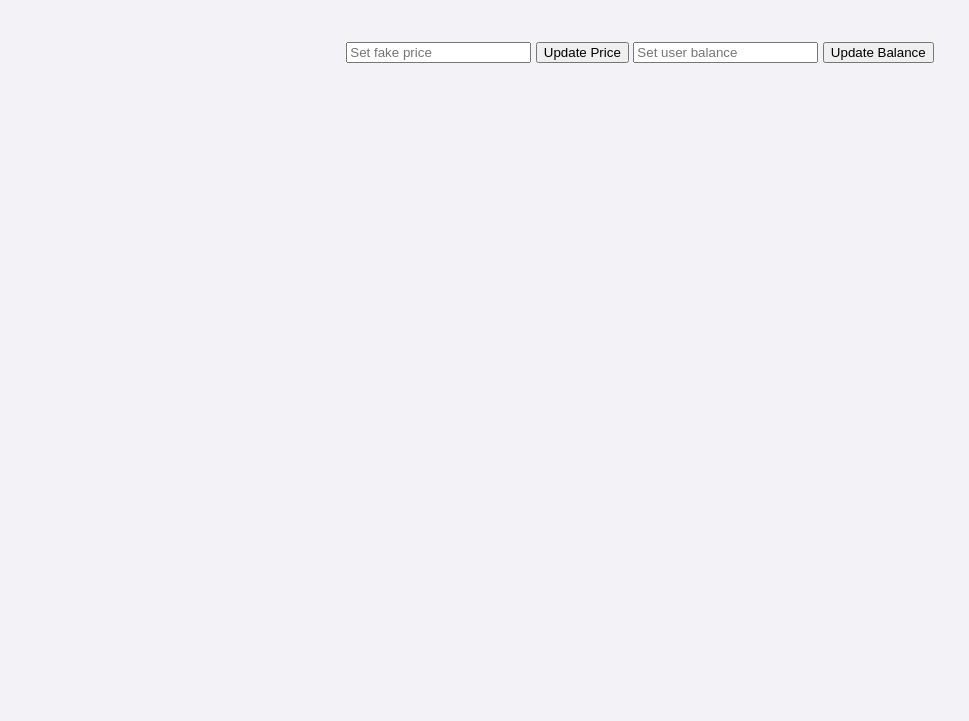
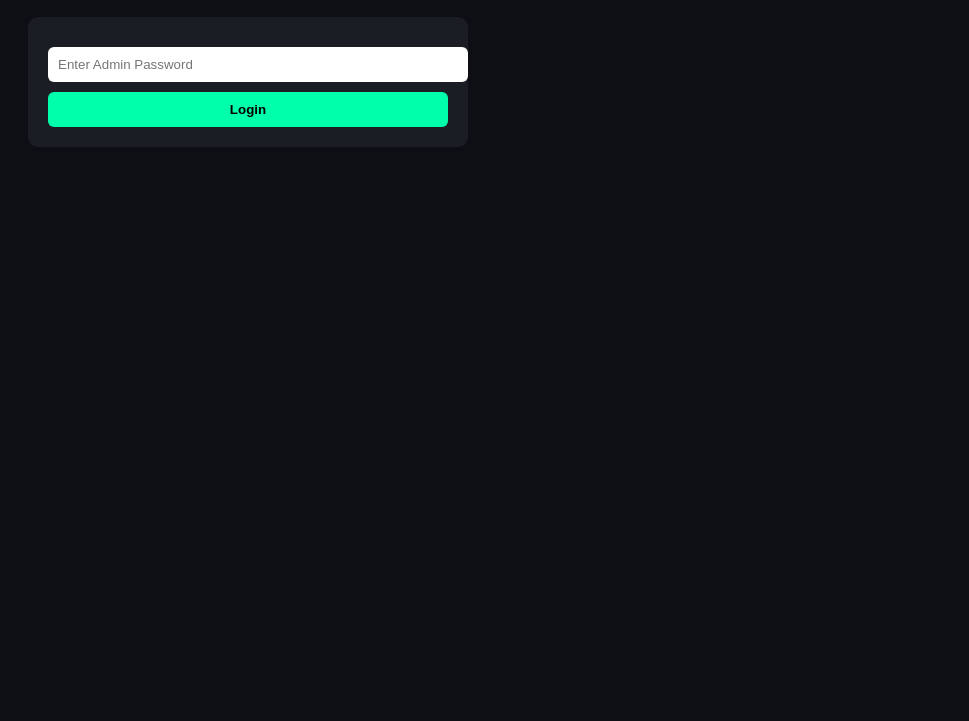
Before and after one commit to jamiexd45/Tradex-, a plain HTML site: page admin.html in a window 1280 px wide. Shown: the part 79-800 px from the top of the page, without its empty margins (0-969 px from the left). Drawn offline with Linux system fonts and the light colour scheme.

Commit message:
Update admin.html

```diff
--- a/admin.html
+++ b/admin.html
@@ -1,20 +1,94 @@
 <!DOCTYPE html>
 <html>
 <head>
-    <title>Admin Panel</title>
-    <link rel="stylesheet" href="style.css">
+    <title>Admin Market Control</title>
+    <style>
+        body {
+            font-family: Arial;
+            background: #0d0f14;
+            color: white;
+            padding: 20px;
+        }
+        .box {
+            background: #1a1d24;
+            padding: 20px;
+            border-radius: 10px;
+            width: 400px;
+        }
+        input {
+            width: 100%;
+            padding: 10px;
+            margin: 10px 0;
+            border-radius: 6px;
+            border: none;
+        }
+        button {
+            width: 100%;
+            padding: 10px;
+            background: #0fa;
+            border: none;
+            border-radius: 6px;
+            cursor: pointer;
+            font-weight: bold;
+        }
+        button:hover {
+            background: #0c8;
+        }
+    </style>
 </head>
 <body>
-    <h1>EliteX Admin Control</h1>
 
-    <div class="container">
-        <input id="price" type="number" placeholder="Set fake price">
-        <button onclick="updatePrice()">Update Price</button>
+<h2>Admin Login</h2>
+<div class="box" id="loginBox">
+    <input type="password" id="pass" placeholder="Enter Admin Password">
+    <button onclick="login()">Login</button>
+</div>
 
-        <input id="balance" type="number" placeholder="Set user balance">
-        <button onclick="updateBalance()">Update Balance</button>
-    </div>
+<div class="box" id="adminPanel" style="display:none;">
+    <h2>Market Controller</h2>
 
-    <script src="admin.js"></script>
+    <label>Forex Pair</label>
+    <input id="pair" placeholder="e.g. USDJPY">
+
+    <label>New Price</label>
+    <input id="price" placeholder="e.g. 150.32">
+
+    <button onclick="updatePrice()">Update Price</button>
+
+    <p id="status"></p>
+</div>
+
+<script>
+const realPass = "admin123"; // change this later!
+
+function login() {
+    if (document.getElementById("pass").value === realPass) {
+        document.getElementById("loginBox").style.display = "none";
+        document.getElementById("adminPanel").style.display = "block";
+    } else {
+        alert("Wrong password.");
+    }
+}
+
+function updatePrice() {
+    let pair = document.getElementById("pair").value;
+    let price = document.getElementById("price").value;
+
+    fetch("data.json")
+        .then(r => r.json())
+        .then(data => {
+            data[pair] = price;
+
+            fetch("data.json", {
+                method: "PUT",
+                headers: { "Content-Type": "application/json" },
+                body: JSON.stringify(data)
+            })
+        });
+
+    document.getElementById("status").innerText = "Price Updated!";
+}
+</script>
+
 </body>
 </html>
```
